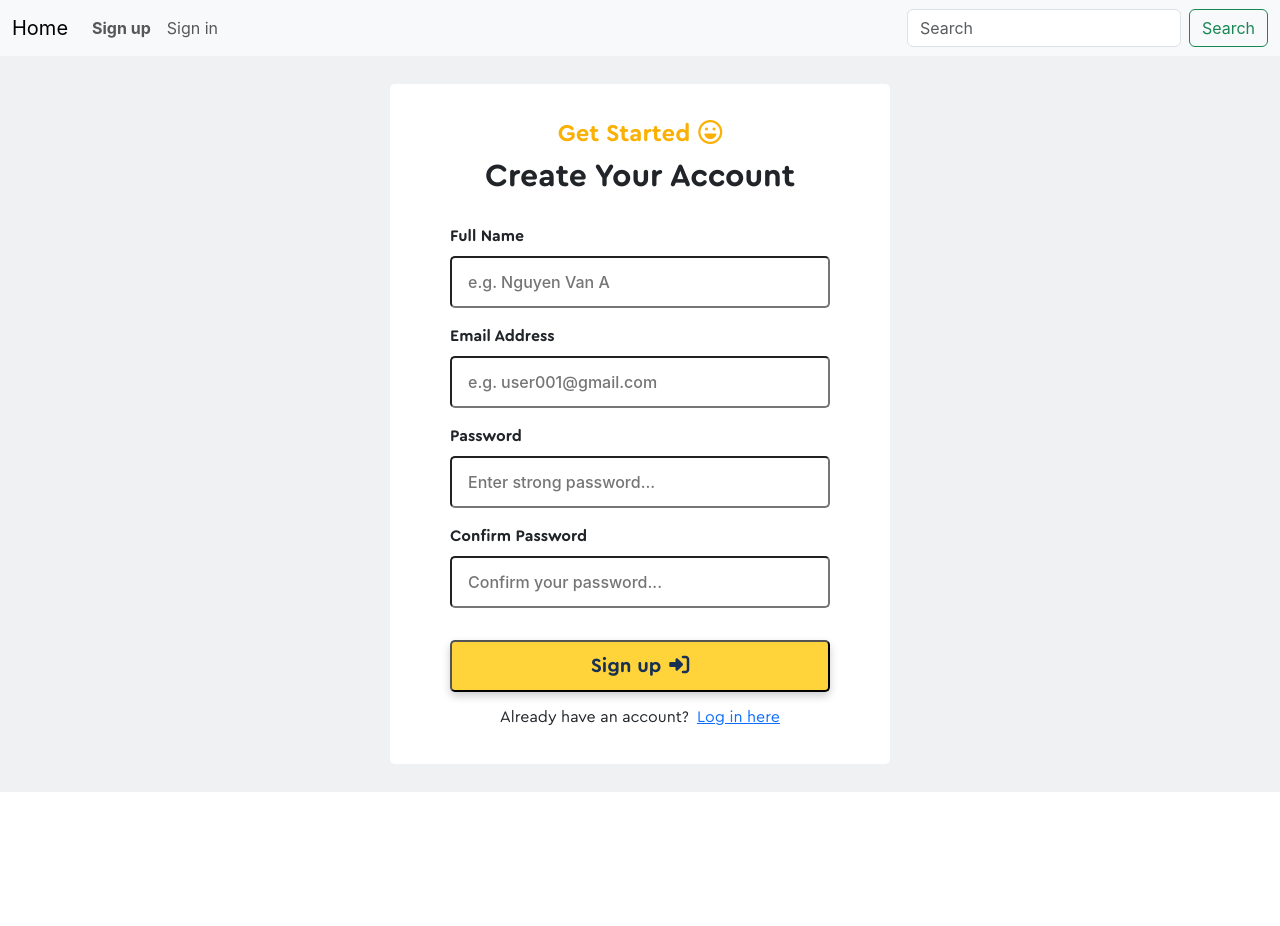
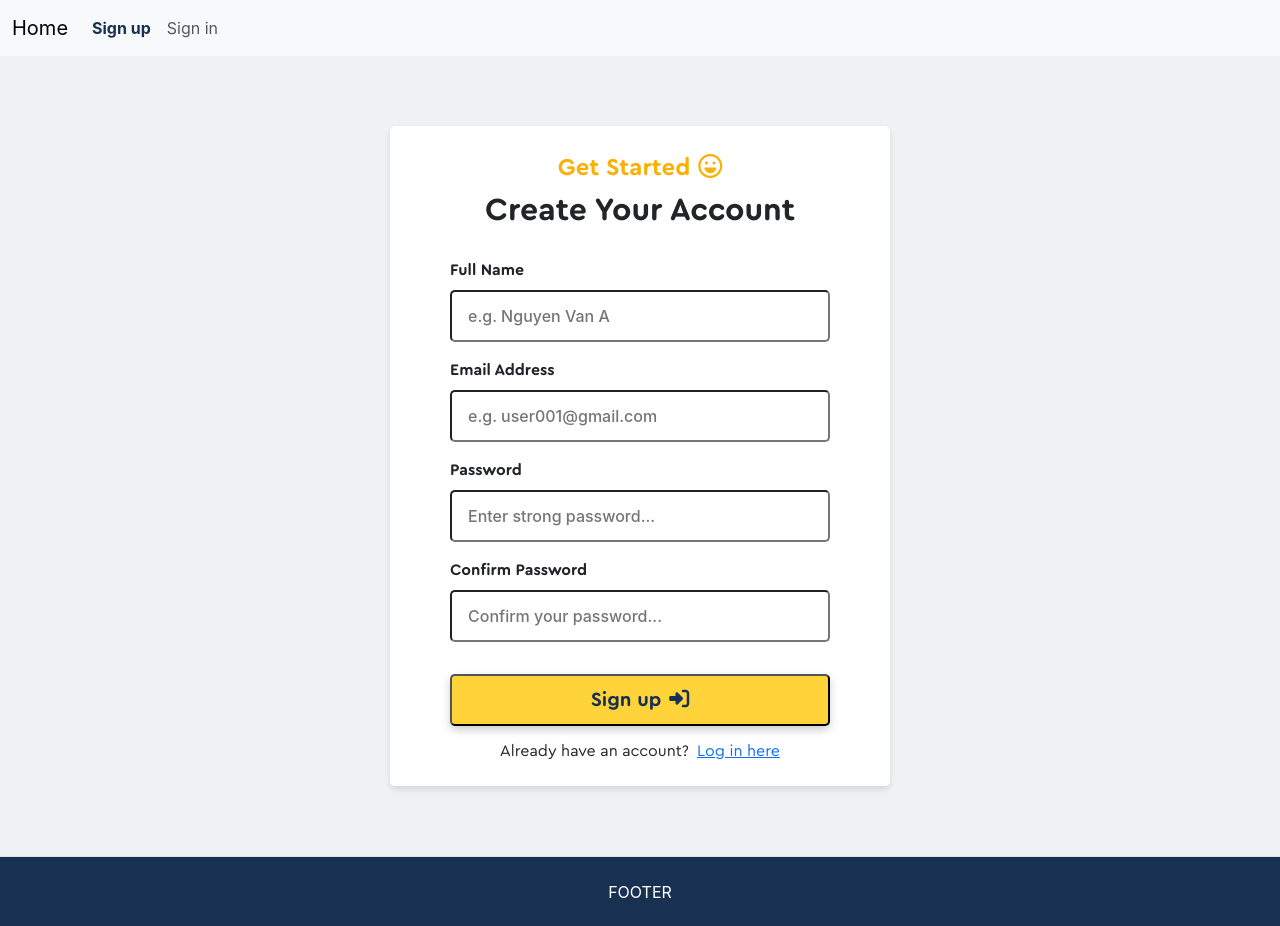
Before and after one commit to huynhtri123/sport-center, a React (Create React App) app in the folder sportcenter-fe/: page /sign-up in a window 1280 px wide. Before the commit the page ends 800 px from the top, so only its background shows below. Built offline with nearby package versions, Linux system fonts and the light colour scheme.

Commit message:
fix Signup, Signin UI

```diff
--- a/sportcenter-fe/src/App.js
+++ b/sportcenter-fe/src/App.js
@@ -1,25 +1,30 @@
 import { Routes, Route } from "react-router-dom";
+import clsx from "clsx";
+import styles from "./assets/css/app.module.scss";
 
 import Signup from "./pages/Auth/Signup";
 import Signin from "./pages/Auth/Signin";
 import GlobalStyle from "./components/GlobalStyle/GlobalStyle";
 import NavBar from "./layouts/NavBar";
+import Footer from "./layouts/Footer";
 import Home from "./pages/Home/Home";
 
 function App() {
-  return (
-    <GlobalStyle>
-      <div className="app">
-        <NavBar></NavBar>
-      </div>
-
-      <Routes>
-      <Route path="/" element={<Home/>}></Route>
-        <Route path="/sign-up" element={<Signup/>}></Route>
-        <Route path="/sign-in" element={<Signin/>}></Route>
-      </Routes>
-    </GlobalStyle>
-  );
+    return (
+        <GlobalStyle>
+            <div className={clsx(styles.app)}>
+                <NavBar />
+                <div className={clsx(styles.appContent)}>
+                    <Routes>
+                        <Route path="/" element={<Home />} />
+                        <Route path="/sign-up" element={<Signup />} />
+                        <Route path="/sign-in" element={<Signin />} />
+                    </Routes>
+                </div>
+                <Footer />
+            </div>
+        </GlobalStyle>
+    );
 }
 
 export default App;
--- a/sportcenter-fe/src/assets/css/Auth/auth.module.scss
+++ b/sportcenter-fe/src/assets/css/Auth/auth.module.scss
@@ -1,44 +1,52 @@
+@import "../variables";
+
 .loginContainer {
     background-color: #f0f1f3;
     display: flex;
-    justify-content: center; /* Căn giữa theo chiều ngang */
-    align-items: center; /* Căn giữa theo chiều dọc */
-    height: 92vh;
+    justify-content: center;
+    align-items: center;
+    width: 100vw;
+    min-width: 350px;
+    height: 100vh;
     margin: 0;
+    padding: 16px;
+}
+
+.signupBox {
+    width: 500px;
+    max-width: 80%;
+    height: 660px;
+    background-color: white;
+    text-align: center;
+    margin: 16px;
+    border-radius: 5px;
+    padding: 24px;
+    box-shadow: 0px 4px 6px rgba(0, 0, 0, 0.1);
 }
 
 .signinBox {
     width: 500px;
-    height: 540px;
+    max-width: 80%;
+    height: 560px;
     background-color: white;
-    justify-content: center;
     text-align: center;
-    margin: 16px;
-    padding: 32px;
     border-radius: 5px;
-}
-.signupBox {
-    width: 500px;
-    height: 680px;
-    background-color: white;
-    justify-content: center;
-    text-align: center;
-    margin: 16px;
-    padding: 32px;
-    border-radius: 5px;
+    padding: 24px;
+    box-shadow: 0px 4px 6px rgba(0, 0, 0, 0.1);
 }
 
 .inputGroup {
-    justify-content: center;
+    display: flex;
+    flex-direction: column;
     align-items: center;
+}
 
-    .inputBox {
-        display: flex;
-        flex-direction: column;
-        align-items: start;
+.inputGroup .inputBox {
+    display: flex;
+    flex-direction: column;
+    align-items: start;
+}
 
-        label {
-            font-family: 'Cera Round Pro Bold';
-        }
-    }
+.inputGroup .inputBox label {
+    font-family: "Cera Round Pro Bold";
 }
--- /dev/null
+++ b/sportcenter-fe/src/assets/css/Layouts/footer.module.scss
@@ -0,0 +1,18 @@
+@import "../variables";
+
+.footerStyle {
+    height: 70px;
+    background-color: $blue-prime;
+    display: flex;
+    justify-content: center;
+    align-items: center;
+    border-top: 1px solid #dee2e6;
+    position: relative;
+    bottom: 0;
+    width: 100%;
+}
+
+.footerContentStyle {
+    text-align: center;
+    color: white;
+}
--- /dev/null
+++ b/sportcenter-fe/src/assets/css/Layouts/navBar.module.scss
@@ -0,0 +1,6 @@
+@import "../variables";
+
+.active {
+    font-weight: 700;
+    color: $blue-prime;
+}
--- a/sportcenter-fe/src/assets/css/_variables.scss
+++ b/sportcenter-fe/src/assets/css/_variables.scss
@@ -1,4 +1,7 @@
 $blue-prime: #183153;
+$sky-blue: #538dd7;
 $yellow-prime: #ffd43b;
 $yellow-hover: #fab005;
 $cool-blue: rgba(116, 192, 252, 0.5);
+$navbar-height: 70px;
+$footer-height: 70px;
--- /dev/null
+++ b/sportcenter-fe/src/assets/css/app.module.scss
@@ -0,0 +1,12 @@
+.app {
+    display: flex;
+    flex-direction: column;
+    min-height: 100vh; /* Đảm bảo toàn bộ chiều cao của màn hình */
+}
+
+.appContent {
+    flex: 1; /* Phần này sẽ chiếm hết không gian còn lại giữa navbar và footer */
+    display: flex;
+    justify-content: center;
+    align-items: center; /* Nếu muốn nội dung nằm giữa theo cả chiều ngang và dọc */
+}
--- a/sportcenter-fe/src/assets/css/navBar.module.scss
+++ /dev/null
@@ -1,3 +0,0 @@
-.active {
-    font-weight: 700;
-}
--- /dev/null
+++ b/sportcenter-fe/src/layouts/Footer.js
@@ -0,0 +1,14 @@
+import clsx from "clsx";
+import styles from "../assets/css/Layouts/footer.module.scss";
+
+function Footer() {
+    return (
+        <footer className={clsx(styles.footerStyle)}>
+            <div className={clsx(styles.footerContentStyle)}>
+                <span>FOOTER</span>
+            </div>
+        </footer>
+    );
+}
+
+export default Footer;
--- a/sportcenter-fe/src/layouts/NavBar.js
+++ b/sportcenter-fe/src/layouts/NavBar.js
@@ -1,5 +1,5 @@
 import { Link, useLocation } from "react-router-dom";
-import styles from '../assets/css/navBar.module.scss';
+import styles from "../assets/css/Layouts/navBar.module.scss";
 
 function NavBar() {
     const location = useLocation();
@@ -8,36 +8,59 @@ function NavBar() {
         <nav class={`navbar navbar-expand-lg bg-body-tertiary`}>
             <div class="container-fluid">
                 <Link
-                    class={`navbar-brand ${location.pathname === '/' ? styles.active : ''}`}
-                    to="/">Home
+                    class={`navbar-brand ${
+                        location.pathname === "/" ? styles.active : ""
+                    }`}
+                    to="/"
+                >
+                    Home
                 </Link>
-                <button class="navbar-toggler" type="button" data-bs-toggle="collapse" data-bs-target="#navbarSupportedContent" aria-controls="navbarSupportedContent" aria-expanded="false" aria-label="Toggle navigation">
+                <button
+                    class="navbar-toggler"
+                    type="button"
+                    data-bs-toggle="collapse"
+                    data-bs-target="#navbarSupportedContent"
+                    aria-controls="navbarSupportedContent"
+                    aria-expanded="false"
+                    aria-label="Toggle navigation"
+                >
                     <span class="navbar-toggler-icon"></span>
                 </button>
-                <div class="collapse navbar-collapse" id="navbarSupportedContent">
+                <div
+                    class="collapse navbar-collapse"
+                    id="navbarSupportedContent"
+                >
                     <ul class="navbar-nav me-auto mb-2 mb-lg-0">
                         <li class="nav-item">
                             <Link
-                            class={`nav-link ${location.pathname === '/sign-up' ? styles.active : ''}`}
-                            to="/sign-up">Sign up
+                                class={`nav-link ${
+                                    location.pathname === "/sign-up"
+                                        ? styles.active
+                                        : ""
+                                }`}
+                                to="/sign-up"
+                            >
+                                Sign up
                             </Link>
                         </li>
 
                         <li class="nav-item">
                             <Link
-                            class={`nav-link ${location.pathname === '/sign-in' ? styles.active : ''}`}
-                            to="/sign-in">Sign in
+                                class={`nav-link ${
+                                    location.pathname === "/sign-in"
+                                        ? styles.active
+                                        : ""
+                                }`}
+                                to="/sign-in"
+                            >
+                                Sign in
                             </Link>
                         </li>
                     </ul>
-                <form class="d-flex" role="search">
-                    <input class="form-control me-2" type="search" placeholder="Search" aria-label="Search"/>
-                    <button class="btn btn-outline-success" type="submit">Search</button>
-                </form>
                 </div>
             </div>
         </nav>
-    )
+    );
 }
 
 export default NavBar;
```
Also changed, not shown: sportcenter-fe/src/pages/Auth/Signup.js (+71 -24 lines). Lines whose indentation alone changed are shown as unchanged.
